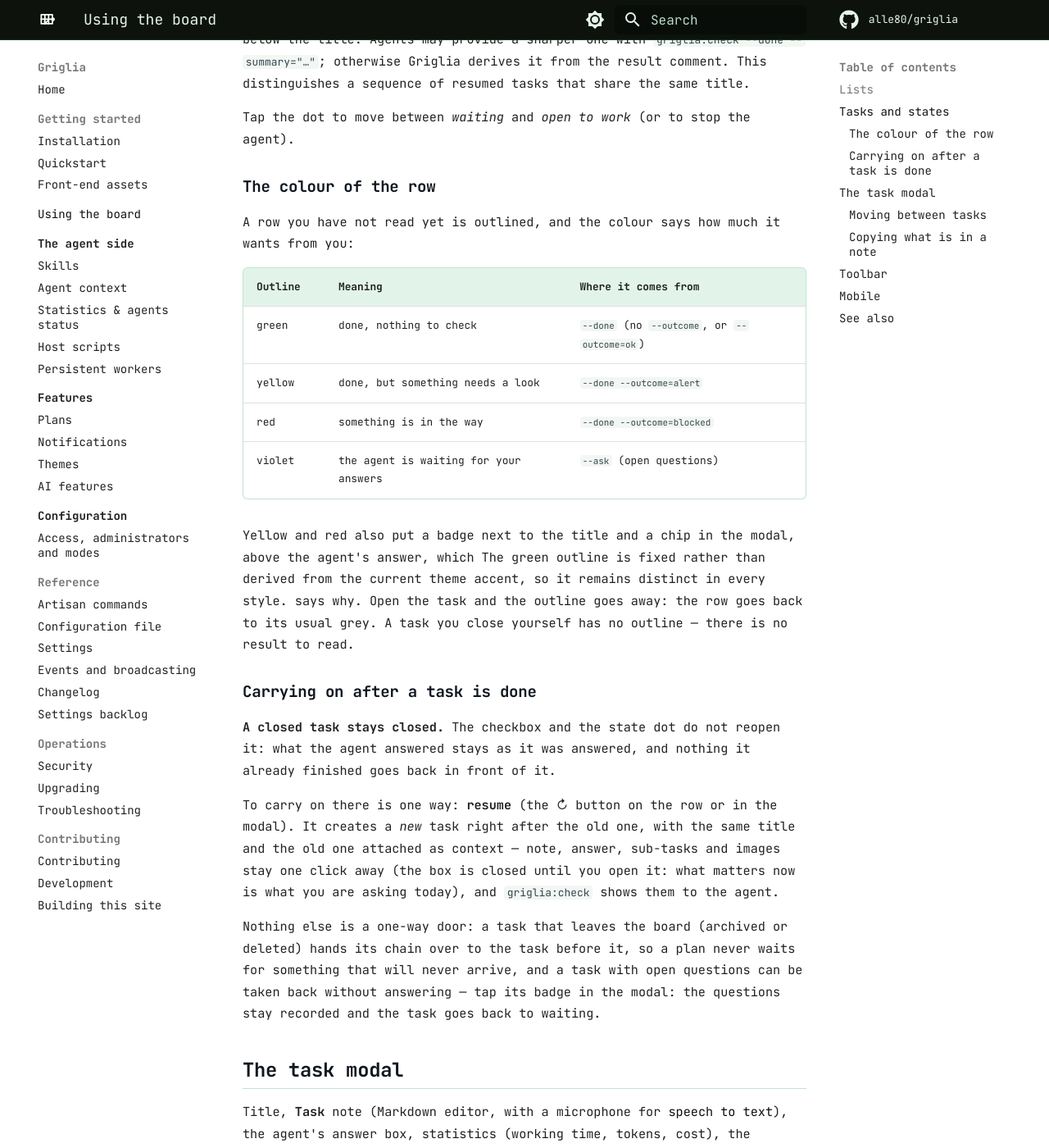
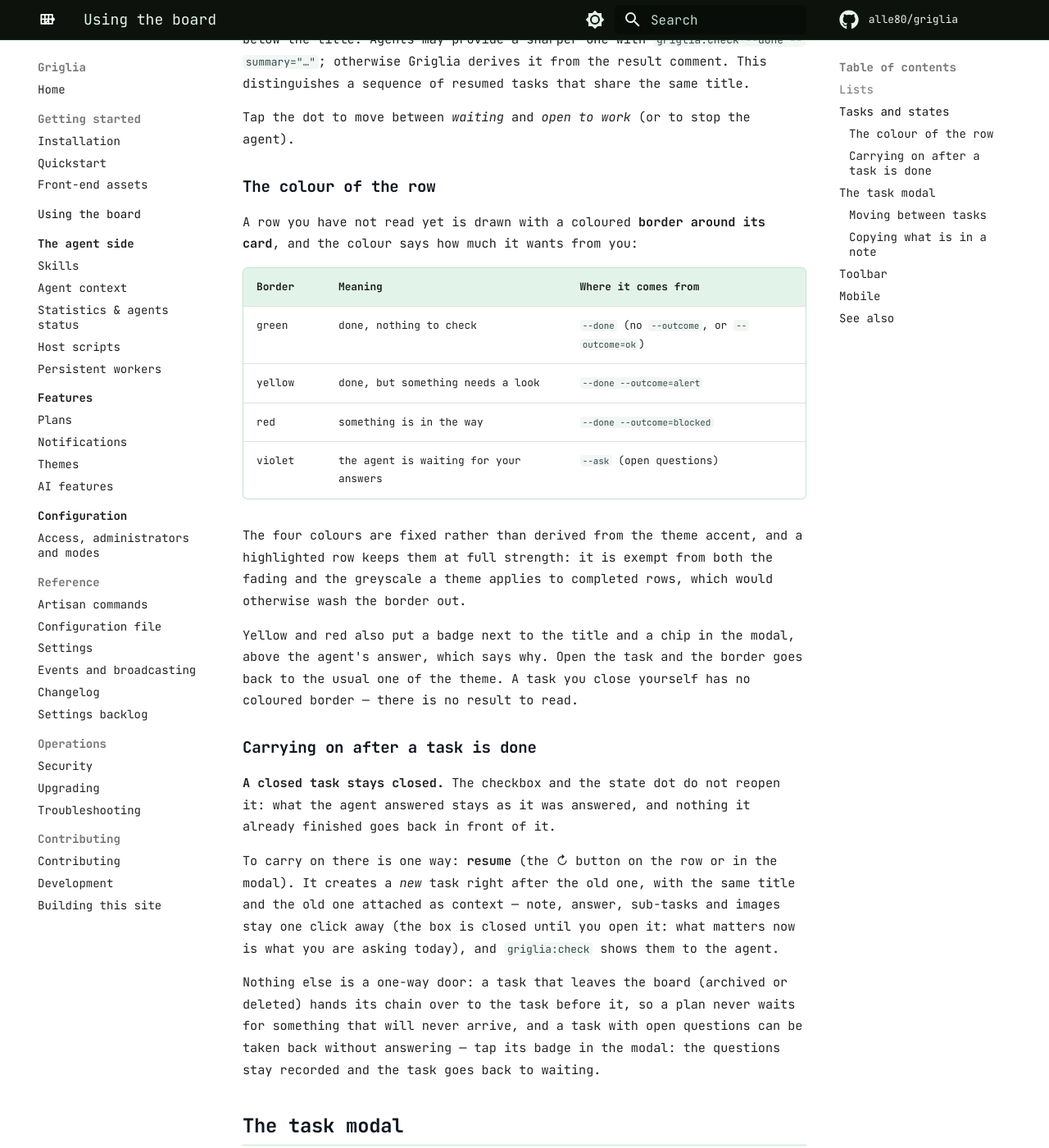
Before and after one commit to alle80/agent-devboard, an MkDocs documentation site: the page built from docs/board/usage.md, in a window 1280 px wide and 1400 px high, scrolled down 905 px. Shown: the whole window at 82% size. Built offline with MkDocs 1.6.1 and Material for MkDocs 9.7.7, drawn with Linux system fonts in a browser that asks for light colours; comment, search, counter and statistics services are not loaded.

Commit message:
fix(griglia): attention highlight on the card border (task 406)

```diff
--- a/docs/board/usage.md
+++ b/docs/board/usage.md
@@ -25,19 +25,23 @@ Tap the dot to move between *waiting* and *open to work* (or to stop the agent).
 
 ### The colour of the row
 
-A row you have not read yet is outlined, and the colour says how much it wants from you:
+A row you have not read yet is drawn with a coloured **border around its card**, and the colour says how
+much it wants from you:
 
-| Outline | Meaning | Where it comes from |
-|---------|---------|---------------------|
+| Border | Meaning | Where it comes from |
+|--------|---------|---------------------|
 | green | done, nothing to check | `--done` (no `--outcome`, or `--outcome=ok`) |
 | yellow | done, but something needs a look | `--done --outcome=alert` |
 | red | something is in the way | `--done --outcome=blocked` |
 | violet | the agent is waiting for your answers | `--ask` (open questions) |
 
+The four colours are fixed rather than derived from the theme accent, and a highlighted row keeps them at
+full strength: it is exempt from both the fading and the greyscale a theme applies to completed rows,
+which would otherwise wash the border out.
+
 Yellow and red also put a badge next to the title and a chip in the modal, above the agent's answer, which
-The green outline is fixed rather than derived from the current theme accent, so it remains distinct in every style.
-says why. Open the task and the outline goes away: the row goes back to its usual grey. A task you close
-yourself has no outline — there is no result to read.
+says why. Open the task and the border goes back to the usual one of the theme. A task you close yourself
+has no coloured border — there is no result to read.
 
 ### Carrying on after a task is done
 
```
Also changed, not shown: CHANGELOG.md (+14 -1 lines), resources/css/griglia.css (+10 -1 lines), 2 other files.
